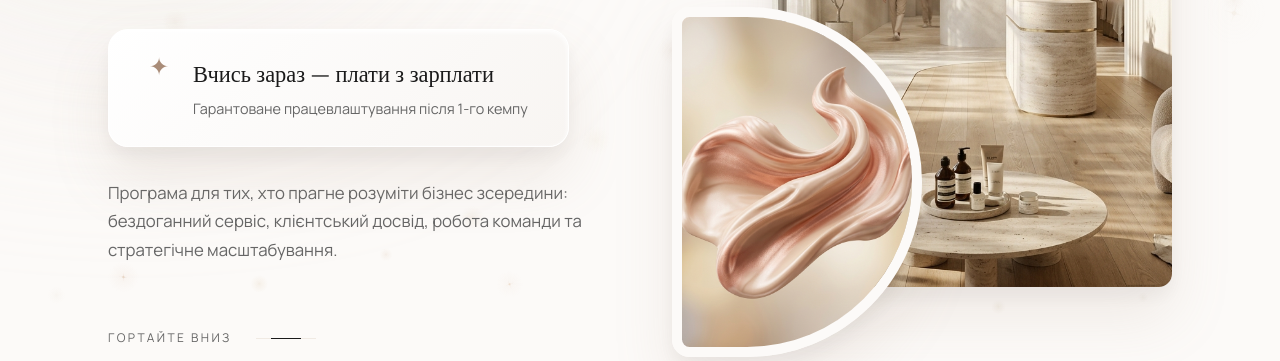
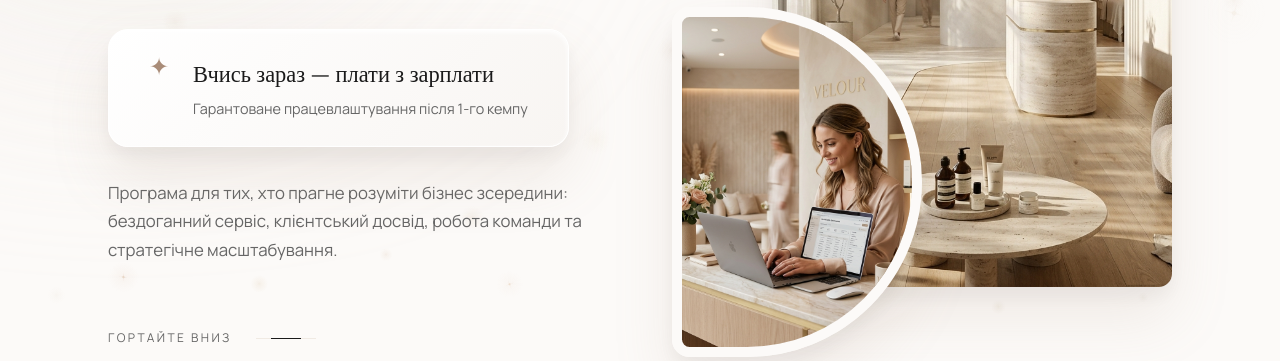
Before and after one commit to dehhaa13-collab/Top-Studio-Manager, a website built with Vite: page index.html in a window 1280 px wide. Shown: the part 439-800 px from the top of the page. Built offline with nearby package versions, Linux system fonts and the light colour scheme; a web font is replaced by a local one.

Commit message:
feat: replace texture image with a girl working on CRM in beauty salon

```diff
--- a/index.html
+++ b/index.html
@@ -55,7 +55,7 @@
               <img src="/images/hero_main_beauty_studio_1780479581120.png" alt="Beauty Studio Interior" />
             </div>
             <div class="image-wrapper img-accent">
-              <img src="/images/hero_accent_texture_1780479589580.png" alt="3D Cosmetic Texture" />
+              <img src="/images/crm_girl_beige.png" alt="Girl in Beauty Salon using CRM" />
             </div>
           </div>
         </div>
```
Also changed, not shown: public/images/crm_girl_beige.png (added).
